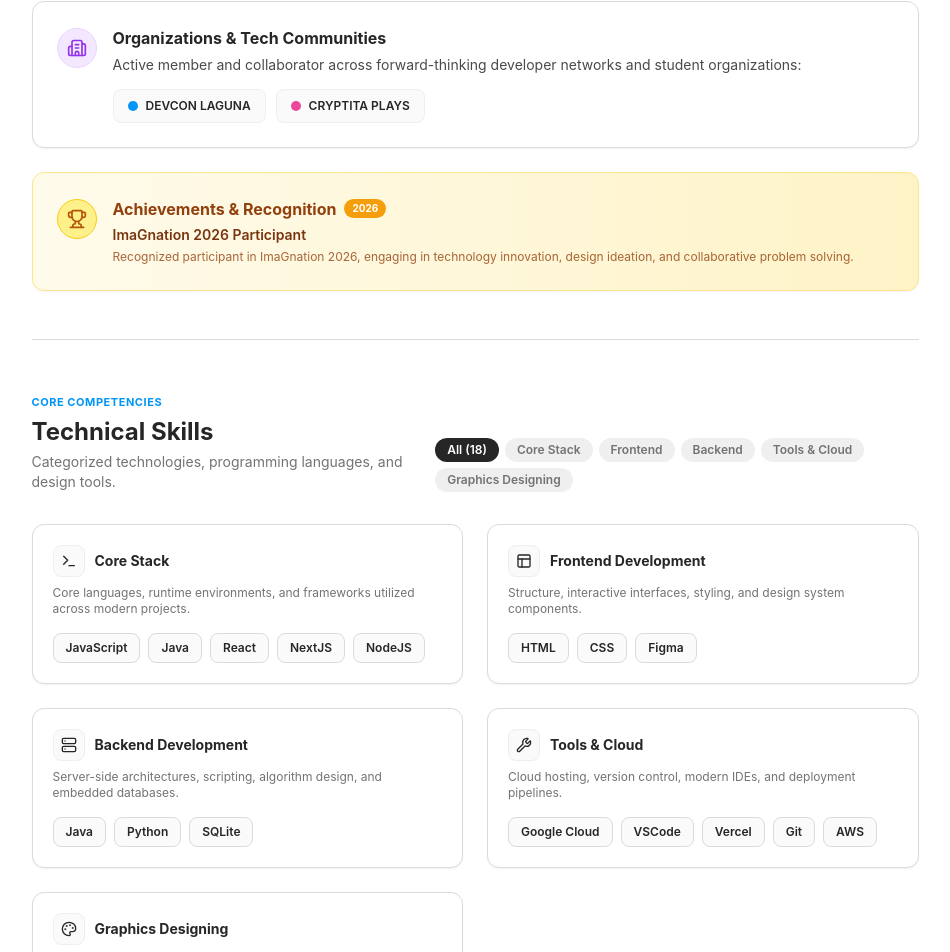
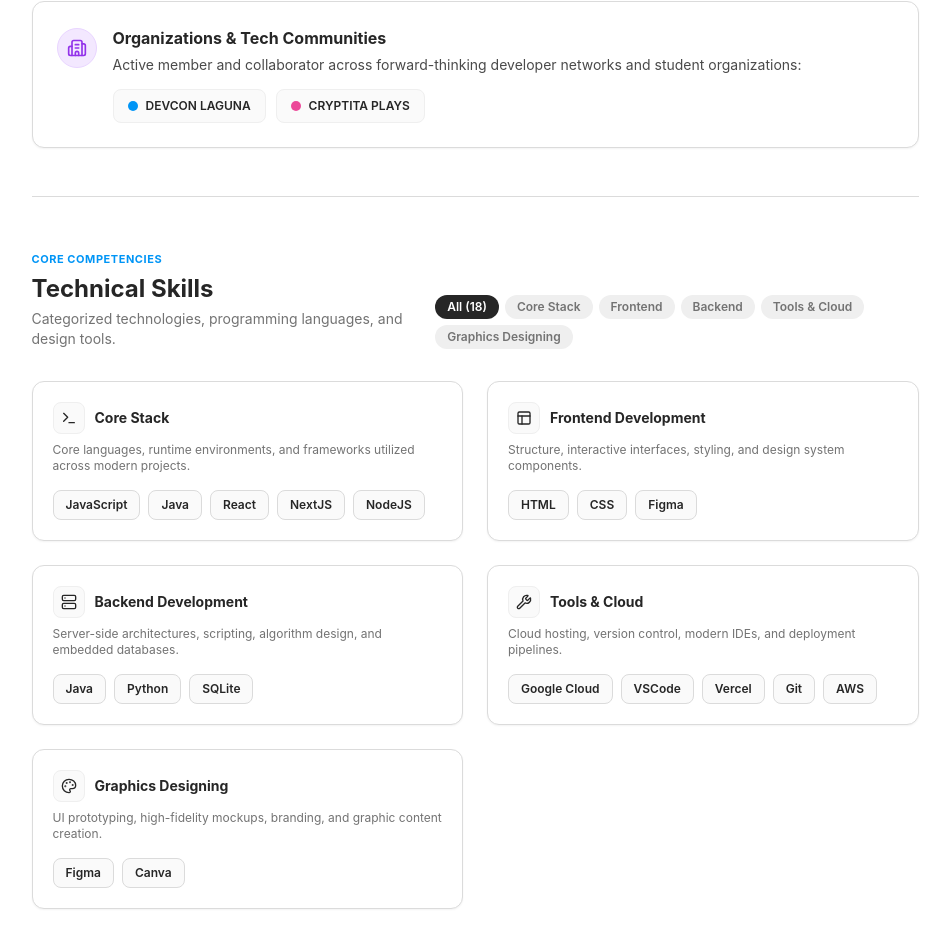
Before and after one commit to vincequijano-stack/portfolio, a React (Vite) app in the folder Front End/: page / in a window 1280 px wide. Shown: the part 1339-2291 px from the top of the page, without its empty margins (201-1151 px from the left). Built offline with nearby package versions, Linux system fonts and the light colour scheme; no server answers; a web font is replaced by a local one.

Commit message:
Remove Achievements & Recognition banner from About section

```diff
--- a/Front End/src/components/AboutSection.tsx
+++ b/Front End/src/components/AboutSection.tsx
@@ -1,5 +1,5 @@
 import React from 'react';
-import { GraduationCap, Code2, Trophy, Building2, Palette, Sparkles, MapPin } from 'lucide-react';
+import { GraduationCap, Code2, Building2, Palette, Sparkles, MapPin } from 'lucide-react';
 import { profileData } from '../data/profile';
 
 export const AboutSection: React.FC = () => {
@@ -101,31 +101,6 @@ export const AboutSection: React.FC = () => {
             </div>
           </div>
         </div>
-
-        {/* Achievements Spotlight: ImaGnation 2026 */}
-        <div className="mt-6 p-6 bg-gradient-to-r from-[#FFFBEB] to-[#FEF3C7] dark:from-[#1C1917] dark:to-[#292524] border border-[#FDE68A] dark:border-[#44403C] rounded-xl text-left shadow-xs">
-          <div className="flex items-start gap-4">
-            <div className="w-10 h-10 rounded-full bg-[#FEF08A] dark:bg-[#78350F]/40 border border-[#FACC15] dark:border-[#B45309]/50 flex items-center justify-center text-[#B45309] dark:text-[#FCD34D] shrink-0 mt-0.5">
-              <Trophy className="w-5 h-5" />
-            </div>
-            <div>
-              <div className="flex items-center gap-2">
-                <h3 className="text-sm sm:text-base font-bold text-[#92400E] dark:text-[#FDE68A]">
-                  Achievements &amp; Recognition
-                </h3>
-                <span className="bg-[#F59E0B] text-white text-[10px] font-bold px-2 py-0.5 rounded-full">
-                  2026
-                </span>
-              </div>
-              <p className="text-xs sm:text-sm text-[#78350F] dark:text-[#E7E5E4] mt-1 font-semibold">
-                ImaGnation 2026 Participant
-              </p>
-              <p className="text-xs text-[#92400E]/80 dark:text-[#A8A29E] mt-0.5 leading-relaxed">
-                Recognized participant in ImaGnation 2026, engaging in technology innovation, design ideation, and collaborative problem solving.
-              </p>
-            </div>
-          </div>
-        </div>
       </div>
     </section>
   );
```
